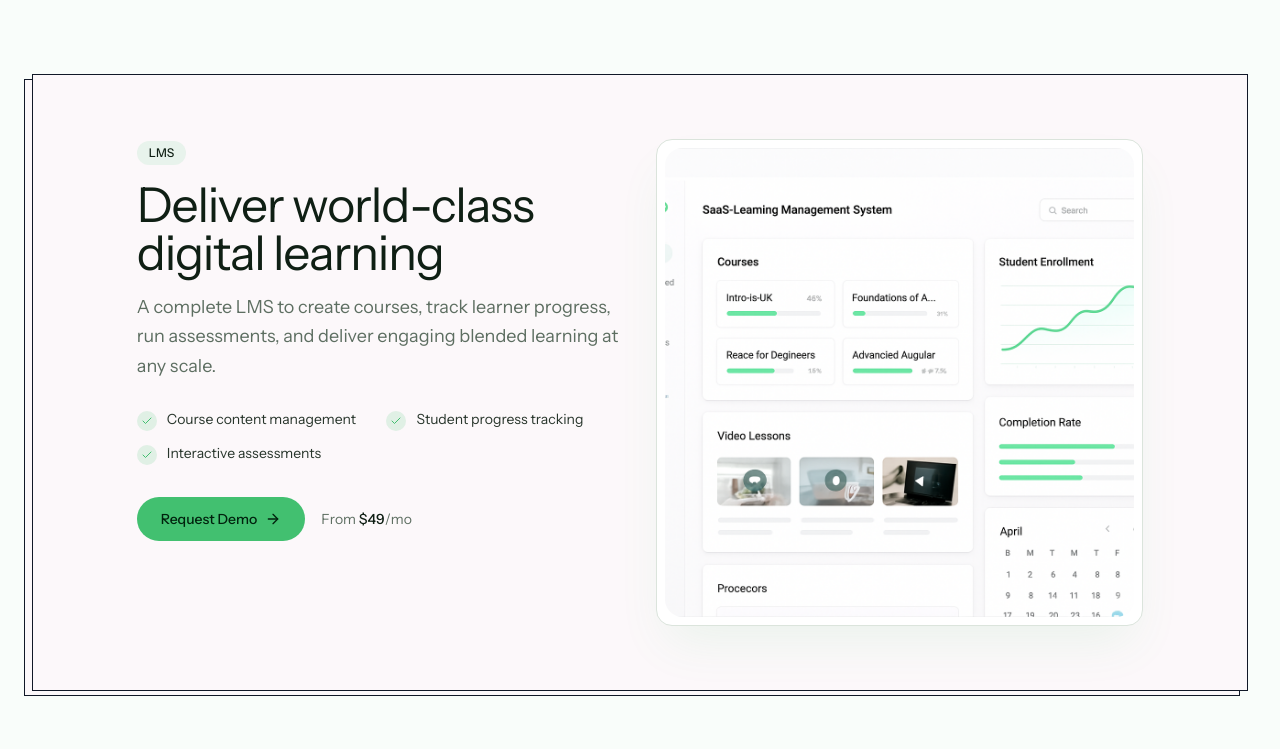
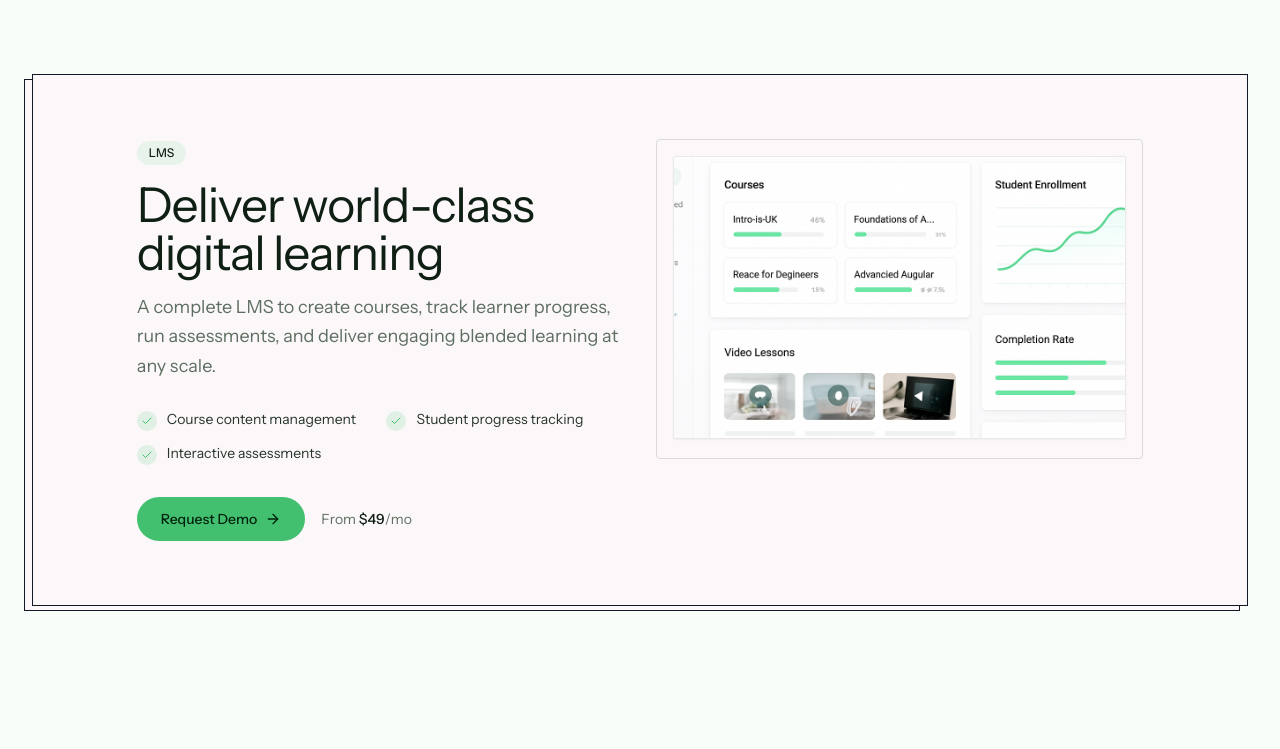
Before and after one commit to Mehariwamlake/techvision-home, a Next.js app: page /solutions in a window 1280 px wide. Shown: the part 580-1329 px from the top of the page. Built offline with nearby package versions, Linux system fonts and the light colour scheme.

Commit message:
style(solutions):crop dashboard images to match Figma for all products

```diff
--- a/components/solutions/product-sections.tsx
+++ b/components/solutions/product-sections.tsx
@@ -66,14 +66,16 @@ export function ProductSections() {
                     reversed ? "lg:col-start-2" : "lg:col-start-7"
                   }`}
                 >
-                  <div className="rounded-2xl border border-border bg-card p-2 shadow-2xl shadow-primary/10">
-                    <Image
-                      src={product.image}
-                      alt={`${product.name} dashboard`}
-                      width={1200}
-                      height={780}
-                      className="rounded-xl w-full h-auto"
-                    />
+                  <div className="h-80 rounded-[4px] border border-[#DCD9DB] bg-[#FCF8FA] p-4">
+                    <div className="relative aspect-[16/10] w-full overflow-hidden rounded-[2px] border border-[#DCD9DB]/50 shadow-[0_1px_2px_0_rgba(0,0,0,0.05)]">
+                      <Image
+                        src={product.image}
+                        alt={`${product.name} dashboard`}
+                        fill
+                        sizes="(min-width: 1024px) 454px, 100vw"
+                        className="object-cover object-[0%_48%]"
+                      />
+                    </div>
                   </div>
                 </div>
               </div>
```
